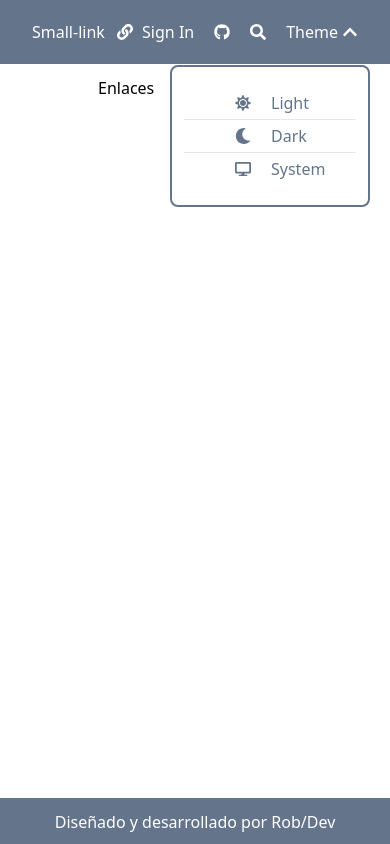
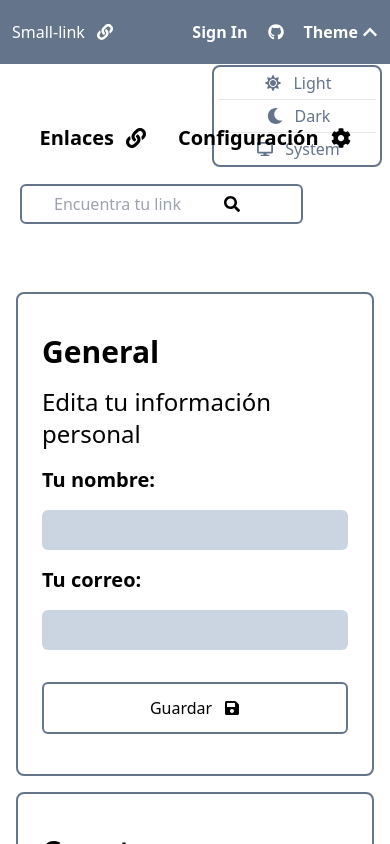
Before and after one commit to Rob-Dev007/AppWebUrlShortener, a React (Vite) app in the folder App Web Url Shortener/Frontend/: page /dashboard/configuracion in a window 390 px wide. Both pictures are taken after a click on the button 350 px from the left and 32 px from the top of the page. Shown: the top 844 px of the page. Built offline with nearby package versions, Linux system fonts and the light colour scheme.

Commit message:
add:change theme.md

```diff
--- a/App Web Url Shortener/Frontend/src/App.css
+++ b/App Web Url Shortener/Frontend/src/App.css
@@ -1,5 +1,22 @@
+*, *::before, *::after {
+    @apply box-border
+}
+
+body, html{
+    @apply m-0 p-0 overflow-x-hidden
+  }
+
+
+.light{
+    @apply bg-white text-black
+}
+
+.dark{
+    @apply bg-black/80 text-white
+}
+
 .menu-dropdown{
-    @apply absolute w-[200px] px-3 py-5 top-[65px] right-[20px] border-solid border-2 border-slate-500 bg-white rounded-lg text-slate-500
+    @apply absolute w-[170px] md:w-[200px] px-1 md:px-3 py-0 md:py-5 top-[65px] right-[8px] md:right-[20px] border-solid border-2 border-slate-500 bg-white rounded-lg text-slate-500
 }
 
 .menu-dropdown::before{
@@ -15,7 +32,7 @@
 }
 
 .dropdown-list{
-    @apply flex mx-12 my-auto items-center gap-5
+    @apply flex justify-center items-center
 }
 
 .dropdown-list:hover{
@@ -23,9 +40,47 @@
 }
 
 .dropdown-a{
-    @apply  ml-[3px] transition duration-500 my-2 cursor-pointer
+    @apply  flex items-center gap-x-3 ml-[3px] transition duration-500 my-1 cursor-pointer
 }
 
 .btn{
-    @apply rounded-lg p-3 bg-slate-500 mx-5 my-20 text-white font-bold
+    @apply rounded-lg p-3 bg-slate-500 mx-5 my-20 text-white font-bold text-center
 }
+
+.input-container{
+    @apply relative
+}
+
+.input-box{
+    @apply pl-8 h-10 border-solid border-slate-500 md:border-4 border-2 rounded-md my-5 mx-5 p-4 outline-none
+}
+
+.input-icon{
+    @apply absolute left-56 top-[30%] translate-y-1/2
+}
+
+.underline-hover{
+    @apply
+    inline-block
+    relative
+    cursor-pointer
+    transition-all
+    duration-500
+    before:content-['']
+    before:absolute
+    before:-bottom-1
+    before:left-1/2
+    before:-translate-x-1/2
+    before:w-0
+    before:h-1
+    before:rounded-full
+    before:opacity-0
+    before:transition-all
+    before:duration-500
+    before:bg-gradient-to-r
+    before:from-gray-600
+    before:via-slate-400
+    before:to-zinc-500
+    hover:before:w-full
+    hover:before:opacity-100
+};
--- a/App Web Url Shortener/Frontend/src/App.jsx
+++ b/App Web Url Shortener/Frontend/src/App.jsx
@@ -1,29 +1,19 @@
-import { BrowserRouter, Routes, Route }  from 'react-router-dom';
-import Dashboard from './components/dashboard';
-import Home from './components/home';
-import Header from './components/header';
-import Footer from './components/footer';
-import Configuracion from './components/configuracion';
+import { BrowserRouter }  from 'react-router-dom';
+;
 
 import './App.css';
+import { ThemeProvider } from './components/themeProvider';
+import AppContent from './components/appContent';
 
 function App() {
 
+
   return (
-    <>
-    <BrowserRouter>
-      <div>
-        <Header />
-          <Routes>
-            <Route path='/' element={<Home />}></Route>
-            <Route path='/dashboard' element={ <Dashboard/> }>
-              <Route path='/dashboard/configuracion' element={ <Configuracion /> } />
-            </Route>
-        </Routes>
-        <Footer />
-      </div>
+      <BrowserRouter >
+      <ThemeProvider  >
+        <AppContent />
+      </ThemeProvider >
     </BrowserRouter>
-    </>
   )
 }
 
--- /dev/null
+++ b/App Web Url Shortener/Frontend/src/components/appContent.jsx
@@ -0,0 +1,32 @@
+import { Routes, Route } from "react-router-dom";
+import { useTheme } from "./themeProvider";
+import Header from "./header";
+import Dashboard from './dashboard';
+import Home from './home';
+import Footer from './footer';
+import Configuracion from './configuracion'
+
+
+
+const AppContent = ()=>{
+
+    const { theme } = useTheme();
+
+    return(
+    <div className={`${theme}`}>
+        <Header />
+          <Routes>
+            <Route path='/' element={<Home />}></Route>
+            <Route >
+                <Route path='/dashboard' element={ <Dashboard /> } />
+                <Route path='/dashboard/configuracion' element={ <Configuracion /> } />
+            </Route>
+          </Routes>
+        <Footer />
+    </div>
+
+    )
+
+};
+
+export default AppContent;
--- a/App Web Url Shortener/Frontend/src/components/configuracion.jsx
+++ b/App Web Url Shortener/Frontend/src/components/configuracion.jsx
@@ -1,11 +1,40 @@
+import HeaderSettings from "./headerSettings";
+import { FaSave, FaTrashAlt, FaDownload } from "react-icons/fa";
 
 const Configuracion = ()=>{
     return(
-        <div className="h-[100vh]" id="configuracion">
-            <form>
-                <legend>General</legend>
-                <input type="text"/>
+        <div className="" id="configuracion">
+            <HeaderSettings />
+            <div className="m-4 md:m-8 border-solid rounded-lg border-slate-500 border-2 md:border-4">
+            <form className="m-4 md:m-8 p-2 md:p-4">
+                <h2 className="text-3xl font-bold my-4">General</h2>
+                <h3 className="text-2xl my-4">Edita tu información personal</h3>
+                <label className="text-xl font-bold" for='name'>Tu nombre:</label>
+                <input type="text"
+                className="h-10 w-full bg-slate-300 rounded-md p-4 outline-none my-4" id="name" />
+                <label className="text-xl font-bold py-2" for='email'>Tu correo:</label>
+                <input type="email"
+                className="h-10 w-full bg-slate-300 rounded-md p-4 outline-none my-4" id="email"/>
+                <div className="md:flex justify-end my-4">
+                    <button className="w-full md:w-44 flex items-center justify-center px-4 py-3 rounded-md border-2 border-solid border-slate-500 gap-3">Guardar <FaSave /> </button>
+                </div>
             </form>
+            </div>
+            <div className="m-4 md:m-8 border-solid rounded-lg border-slate-500 border-2 md:border-4">
+            <form className="m-4 md:m-8 p-2 md:p-4">
+                <h2 className="text-3xl font-bold my-4">Cuenta</h2>
+                <h3 className="text-2xl my-4">Edita la información de la cuenta</h3>
+                <label className="text-xl font-bold">Tu nombre:</label>
+                <div>
+                <button type="text"
+                className="h-10 w-full md:w-80 flex items-center justify-center font-bold bg-slate-300 rounded-md p-4 outline-none my-4 gap-4">Exportar enlaces <FaDownload /> </button>
+                </div>
+                <label className="text-xl font-bold py-2 w-full">Elimina la cuenta: </label>
+                <div>
+                <button className="w-full md:w-80 flex items-center justify-center gap-4 h-10 bg-red-500 text-white font-bold rounded-md p-4 outline-none my-4">Eliminar <FaTrashAlt /></button>
+                </div>
+            </form>
+            </div>
         </div>
 
     )
--- a/App Web Url Shortener/Frontend/src/components/dashboard.jsx
+++ b/App Web Url Shortener/Frontend/src/components/dashboard.jsx
@@ -1,24 +1,14 @@
-import { Link } from "react-router-dom";
+import HeaderSettings from "./headerSettings";
+
 
 
 const Dashboard =()=>{
 
     return (
-        <div className="h-[87vh]" id='dashboard'>
-        <nav className="flex justify-center">
-            <ul className="flex py-3 gap-8">
-                <li>
-                    <Link to='/dashboard'>Enlaces</Link>
-                </li>
-                <li>
-                    <Link to="/dashboard/configuracion" >Configuración</Link>
-                </li>
-            </ul>
-        </nav>
+        <div className="h-screen">
+        <HeaderSettings />
 
         </div>
-
-
     )
 
 };
--- a/App Web Url Shortener/Frontend/src/components/dropItem.jsx
+++ /dev/null
@@ -1,14 +0,0 @@
-
-const DropItems = (props)=>{
-
-    return(
-        <>
-            <li className="dropdown-list">
-                <a className='dropdown-a'>{ props.logo }</a>
-                <a >{ props.text }</a>
-            </li>
-        </>
-    )
-};
-
-export default DropItems;
--- a/App Web Url Shortener/Frontend/src/components/footer.jsx
+++ b/App Web Url Shortener/Frontend/src/components/footer.jsx
@@ -1,7 +1,7 @@
 const Footer = ()=>{
     return(
         <>
-            <div>
+            <div className="flex flex-col ">
                 <h2 className="bg-slate-500 text-white text-center py-3">Diseñado y desarrollado por <span>Rob/Dev</span></h2>
             </div>
         </>
--- a/App Web Url Shortener/Frontend/src/components/header.jsx
+++ b/App Web Url Shortener/Frontend/src/components/header.jsx
@@ -1,30 +1,49 @@
 
-import { FaGithub, FaLink, FaSun, FaMoon, FaDesktop, FaSearch } from 'react-icons/fa';
-import DropItems from './dropItem';
+import { FaGithub, FaLink, FaSun, FaMoon, FaDesktop } from 'react-icons/fa';
 import DropDownBtn from './dropDownBtn';
-import { useState } from "react";
 import { Link } from 'react-router-dom';
+import  { useTheme }  from './themeProvider';
+import { useState } from 'react';
 
-const Header = ()=>{
-    const [ open, setOpen ] = useState(false);
+const Header = ( )=>{
+    const [ open, setOpen] = useState(false);
 
     const toggleDropDown = ()=>{
         setOpen( (open) => !open )
     };
 
+    const { setTheme } = useTheme();
+
+    const lightTheme = ()=>{
+        setTheme('light');
+
+        console.log('El tema es claro')
+    };
+
+    const darkTheme = ()=>{
+        setTheme('dark');
+        console.log('El tema es oscuro')
+    };
+
+    const setSystemTheme = ()=>{
+        const systemPreference = window.matchMedia('(prefers-color-scheme: dark)').matches ? 'dark' : 'light';
+        setTheme(systemPreference);
+        console.log('El tema es del sistema')
+    };
+
+
 
     return(
-        <>
-            <nav className='bg-slate-500 h-8 w-full flex justify-between items-center p-8 text-white'>
+        <div >
+            <nav className={`bg-slate-500 h-8 w-full flex justify-between items-center py-8 px-3 md:p-8 text-white`}>
             <div className='flex items-center gap-3'>
                 <Link to='/'><p>Small-link</p></Link>
                 < FaLink />
             </div>
             <div className='flex justify-between gap-5 items-center'>
-                <h3>Sign In</h3>
+                <h3 className='font-bold'>Sign In</h3>
                 <FaGithub />
-                <FaSearch />
-                <h3 className='flex items-center gap-1'>Theme
+                <h3 className='flex items-center gap-1 font-bold'>Theme
                 <span>
                     <DropDownBtn
                     className={`${open ? 'menu-dropdown.active' : 'menu-dropdown.inactive' }`}
@@ -34,16 +53,28 @@ const Header = ()=>{
                 </h3>
                 <div open={ open } className={`menu-dropdown ${open ? 'active' : 'inactive'}`}>
                     <ul>
-                            <DropItems logo={ <FaSun /> } text={ "Light" } />
-                            <hr/>
-                            <DropItems logo={ <FaMoon /> } text={ "Dark" } />
-                            <hr/>
-                            <DropItems logo={ <FaDesktop /> } text={ "System" } />
+                    <li className="dropdown-list">
+                    <button
+                    onClick={ lightTheme }
+                    className='dropdown-a'><FaSun /> Light </button>
+                    </li>
+                    <hr />
+                    <li className="dropdown-list">
+                    <button
+                    onClick={ darkTheme }
+                    className='dropdown-a'><FaMoon /> Dark </button>
+                    </li>
+                    <hr />
+                    <li className="dropdown-list">
+                    <button
+                    onClick={ setSystemTheme }
+                    className='dropdown-a'><FaDesktop /> System </button>
+                    </li>
                     </ul>
                 </div>
             </div>
             </nav>
-        </>
+        </div>
     )
 
 };
--- /dev/null
+++ b/App Web Url Shortener/Frontend/src/components/headerSettings.jsx
@@ -0,0 +1,29 @@
+import { Link } from "react-router-dom";
+import { FaSearch, FaLink, FaCog} from "react-icons/fa";
+
+const HeaderSettings = ()=>{
+    return(
+        <div className="my-12" id='dashboard'>
+        <nav className="flex justify-center">
+            <ul className="flex py-3 gap-8">
+                <li>
+                    <Link className="font-bold text-xl flex items-center justify-center gap-3 underline-hover" to='/dashboard'>Enlaces <FaLink /></Link>
+                </li>
+                <li>
+                    <Link className="font-bold text-xl flex items-center justify-center gap-3 underline-hover" to="./configuracion" >Configuración <FaCog /></Link>
+                </li>
+            </ul>
+        </nav>
+        <div className="input-container">
+        <input
+        className="input-box"
+        type="search"
+        placeholder="Encuentra tu link"
+        />
+        <FaSearch className="input-icon"/>
+        </div>
+        </div>
+    )
+};
+
+export default HeaderSettings;
--- /dev/null
+++ b/App Web Url Shortener/Frontend/src/components/themeProvider.jsx
@@ -0,0 +1,43 @@
+import { createContext, useContext, useState, useEffect } from "react";
+
+const ThemeContext = createContext();
+
+export const ThemeProvider = ({ children, changeTheme })=>{
+    const [ theme, setTheme ] = useState('light');
+
+    useEffect(() => {
+        const systemPreference = window.matchMedia('(prefers-color-scheme: dark)').matches ? 'dark' : 'light';
+        setTheme(systemPreference);
+      }, []);
+
+      const setSystemTheme = () => {
+        const systemPreference = window.matchMedia('(prefers-color-scheme: dark)').matches ? 'dark' : 'light';
+        setTheme(systemPreference);
+      };
+
+      useEffect(() => {
+        const systemThemeChangeHandler = () => {
+          setSystemTheme();
+        };
+
+        const systemThemeWatcher = window.matchMedia('(prefers-color-scheme: dark)');
+        systemThemeWatcher.addEventListener('change', systemThemeChangeHandler);
+
+        return () => {
+          systemThemeWatcher.removeEventListener('change', systemThemeChangeHandler);
+        };
+      }, []);
+
+
+    return(
+        <ThemeContext.Provider className={ changeTheme } value={{ theme, setTheme }}>
+            { children }
+        </ThemeContext.Provider>
+
+    )
+
+};
+
+export function useTheme() {
+  return useContext(ThemeContext);
+}
```
Also changed, not shown: App Web Url Shortener/Frontend/package.json (+6 -3 lines), App Web Url Shortener/Frontend/src/components/home.jsx (+15 -5 lines), 1 other file (tests, documents, lock files or other folders).
